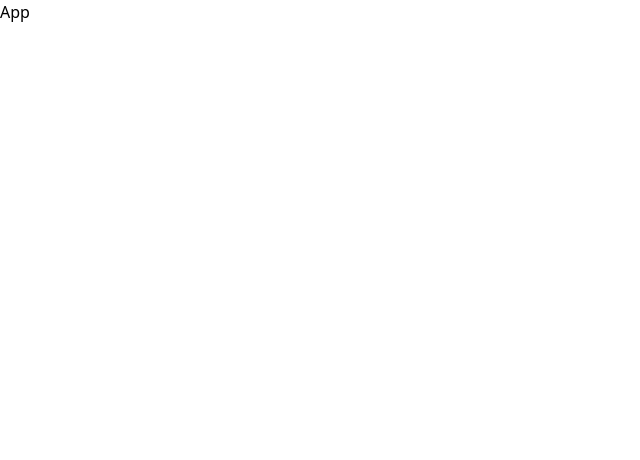
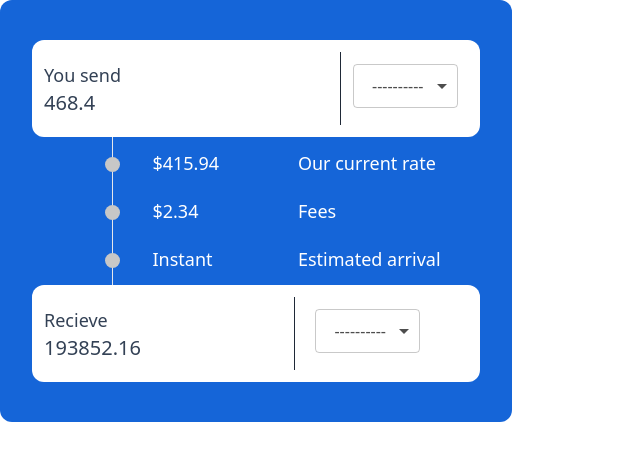
Before and after one commit to linkioafrica/Link-b2b, a React (Create React App) app: page / in a window 1280 px wide. Shown: the top 460 px of the page, without its empty margins (0-640 px from the left). Built offline with nearby package versions, Linux system fonts and the light colour scheme.

Commit message:
Complete currency component

```diff
--- a/package.json
+++ b/package.json
@@ -5,7 +5,6 @@
   "dependencies": {
     "@emotion/react": "^11.8.1",
     "@emotion/styled": "^11.8.1",
-    "@headlessui/react": "^1.5.0",
     "@mui/material": "^5.4.4",
     "@reduxjs/toolkit": "^1.8.0",
     "@testing-library/jest-dom": "^5.16.2",
@@ -15,6 +14,7 @@
     "moment": "^2.29.1",
     "react": "^17.0.2",
     "react-dom": "^17.0.2",
+    "react-flags-select": "^2.1.2",
     "react-hook-form": "^7.27.1",
     "react-router": "^6.2.2",
     "react-router-dom": "^6.2.2",
--- a/src/App.js
+++ b/src/App.js
@@ -1,5 +1,11 @@
+import { Converter } from "./components/converter/Converter";
+
 const App = () => {
-  return <div>App</div>;
+  return (
+    <div>
+      <Converter width="max-w-lg" />
+    </div>
+  );
 };
 
 export default App;
--- a/src/components/converter/Converter.js
+++ b/src/components/converter/Converter.js
@@ -1,5 +1,6 @@
 import { useState } from "react";
 import "./Converter.css";
+import ReactFlagsSelect from "react-flags-select";
 
 export const Converter = ({ width }) => {
   const [converter, setConverter] = useState({
@@ -9,6 +10,7 @@ export const Converter = ({ width }) => {
     fees: 2.34,
     arrival: "Instant",
   });
+  const [selected, setSelected] = useState("");
   const [sendInput, setSendInput] = useState(468.4);
 
   return (
@@ -26,10 +28,21 @@ export const Converter = ({ width }) => {
             onChange={(event) => setSendInput(event.target.value)}
           />
         </div>
-        <div className="py-3 pl-10 pr-20 border-l border-gray-800">
-          <select name="" id="" className="outline-none">
-            <option value="">USD</option>
-          </select>
+        <div className="py-3 pl-3 pr-20 border-l border-gray-800">
+          <ReactFlagsSelect
+            selected={selected}
+            onSelect={(code) => setSelected(code)}
+            countries={["US", "GB", "TRY", "NG"]}
+            customLabels={{
+              US: "USD",
+              GB: "GBP",
+              TRY: "TRY",
+              NG: "NG",
+            }}
+            placeholder="----------"
+            default="US"
+            className="border-none"
+          />
         </div>
       </div>
 
@@ -53,10 +66,19 @@ export const Converter = ({ width }) => {
           <p className="text-lg font-normal">Recieve</p>
           <h1 className="text-xl font-medium">{converter.receiving}</h1>
         </div>
-        <div className="py-3 pl-10 pr-20 border-l border-gray-800">
-          <select name="" id="" className="outline-none">
-            <option value="">NGN</option>
-          </select>
+        <div className="py-3 pl-5 pr-12 border-l border-gray-800">
+          <ReactFlagsSelect
+            selected={selected}
+            onSelect={(code) => setSelected(code)}
+            countries={["US", "GB", "TRY", "NG"]}
+            customLabels={{
+              US: "USD",
+              GB: "GBP",
+              TRY: "TRY",
+              NG: "NG",
+            }}
+            placeholder="----------"
+          />
         </div>
       </div>
     </div>
```
Also changed, not shown: 1 other file (tests, documents, lock files or other folders).
